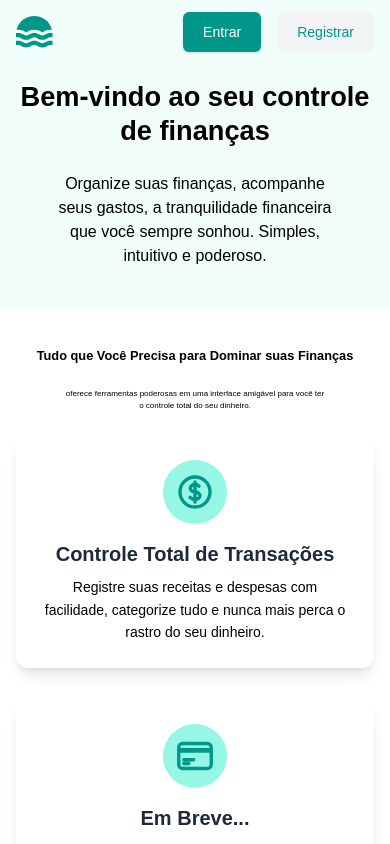
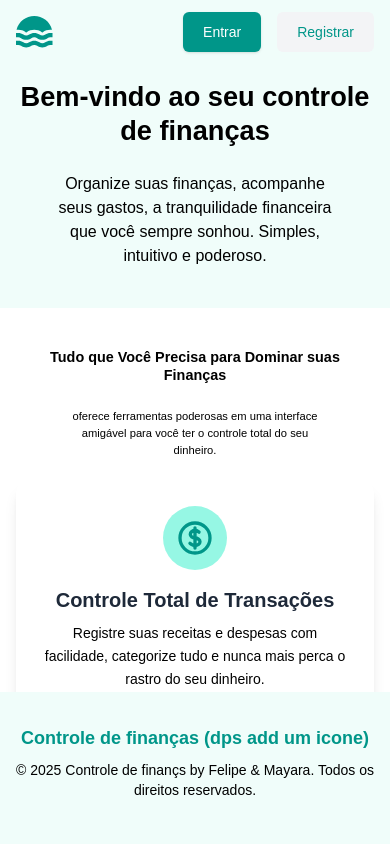
Before and after one commit to FelipeLopes1996/personal-finance-web-app, a React (Vite) app: page / in a window 390 px wide. Built offline with nearby package versions, Linux system fonts and the light colour scheme.

Commit message:
Fix scroll css

```diff
--- a/src/index.css
+++ b/src/index.css
@@ -7,9 +7,8 @@ html,
 body,
 #root {
   height: 100%;
-  overflow: hidden;
+  overflow: hidden; /* trava scroll global */
 }
 body {
   margin: 0;
-  min-height: 100vh;
 }
--- a/src/pages/Home/index.tsx
+++ b/src/pages/Home/index.tsx
@@ -18,10 +18,10 @@ const Home = () => {
       <section className="py-10 md:py-15 bg-white">
         <div className="container mx-auto px-4 md:px-26">
           <div className="container mx-auto px-4 relative z-10 text-center">
-            <h2 className="text-[0.8rem] md:text-[1.7rem] font-extrabold mb-6 text-black leading-tight mx-auto">
+            <h2 className="text-[0.9rem] md:text-[1.7rem] font-extrabold mb-6 text-black leading-tight mx-auto">
               Tudo que Você Precisa para Dominar suas Finanças
             </h2>
-            <p className="text-[0.5rem]  md:text-[1rem] md:w-[100%] w-[80%] mb-6 mx-auto">
+            <p className="text-[0.7rem]  md:text-[1rem] md:w-[100%] w-[80%] mb-6 mx-auto">
               oferece ferramentas poderosas em uma interface amigável para você
               ter o controle total do seu dinheiro.
             </p>
--- a/src/pages/layouts/MainLayout.tsx
+++ b/src/pages/layouts/MainLayout.tsx
@@ -5,9 +5,10 @@ import { useAuthGuard } from "../../hooks/useAuthGuard";
 export default function MainLayout() {
   useAuthGuard();
   return (
-    <div className="min-h-screen flex flex-col">
+    // <div className="min-h-screen flex flex-col">
+    <div className="h-screen flex flex-col">
       <Header />
-      <main className="flex-1">
+      <main className="flex-1 overflow-y-auto">
         <Outlet />
       </main>
       <footer className="py-8 text-center bg-teal-50">
```
